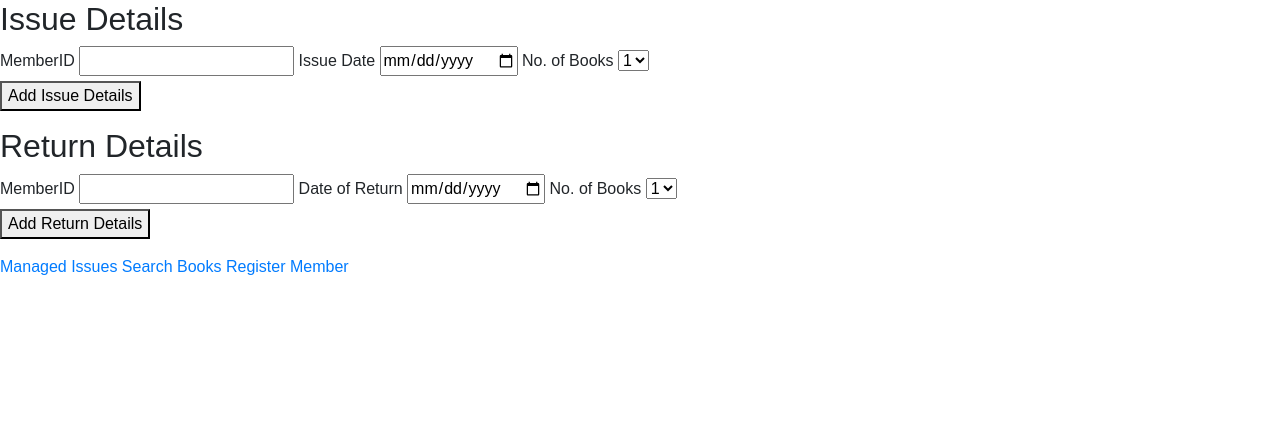
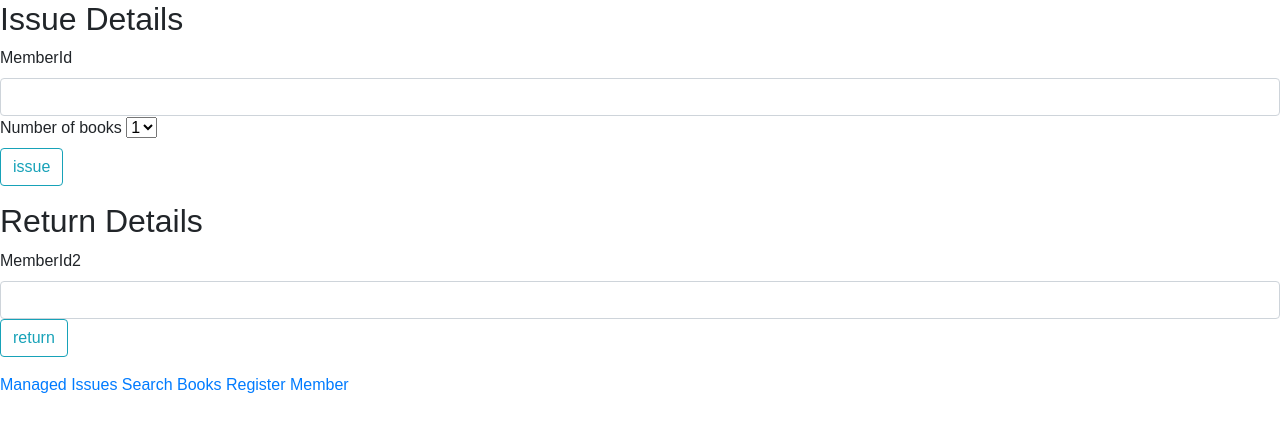
Before and after one commit to pran01/LibraryManagement, a Flask app: page /home in a window 1280 px wide. Shown: the top 432 px of the page. Run offline with Flask 2, Linux system fonts and the light colour scheme; a user stored in the database is signed in; some libraries are stand-ins or nearby versions.

Commit message:
Forms created partially

```diff
--- a/librarymanagement/forms.py
+++ b/librarymanagement/forms.py
@@ -1,8 +1,25 @@
+from datetime import date
 from flask_wtf import FlaskForm
-from wtforms import StringField,PasswordField,SubmitField
+from wtforms import StringField,PasswordField,SubmitField, DateTimeField, SelectField, IntegerField
 from wtforms.validators import DataRequired,Length,Email
 
 class loginForm(FlaskForm):
+    #email format looks odd. Why username is present? Let's go with email as necessity for logging in?
+    #maybe use: email = StringField('Email', validators=[DataRequired(), Email()])?
+
     email=StringField('Email',validators=[DataRequired(message="username can't be empty"),Length(min=5,message="username has to be greater than 5")])
     password=PasswordField('Password',validators=[DataRequired(message="Password can't be empty")])
     login=SubmitField('Login')
+
+class issueForm(FlaskForm):
+    memberId = IntegerField('MemberId', validators = [DataRequired(message = "Member id can't be empty")])
+    #Check for the following line. If it doesn't work, try dropping the () of today
+    date = DateTimeField('Date', default = date.today())
+    #Check the following. Make the ints to strings in choices if any problem.
+    bookId = IntegerField('BookId')
+    #Check the following code. 'Add' instead of 'issue'?
+    issueDetails = SubmitField('issue')
+
+class returnForm(FlaskForm):
+    memberId2 = IntegerField('MemberId2', validators = [DataRequired(message = "Member id can't be empty")])
+    returnDetails = SubmitField('return')
--- a/librarymanagement/routes.py
+++ b/librarymanagement/routes.py
@@ -1,5 +1,5 @@
 from librarymanagement import app,login_manager
-from librarymanagement.forms import loginForm
+from librarymanagement.forms import loginForm, issueForm, returnForm
 from flask import render_template,redirect,url_for,flash
 from flask_login import login_required,current_user,login_user,logout_user
 from librarymanagement.models import librarian
@@ -27,7 +27,11 @@ def login():
 @app.route("/home")
 @login_required
 def home():
-    return render_template("home.html")
+    issueF = issueForm()
+    returnF = returnForm()
+
+    return render_template("home.html", issueForm=issueF, returnForm=returnF)
+
 
 
 @app.route("/logout")
--- a/librarymanagement/static/js/new.js
+++ b/librarymanagement/static/js/new.js
@@ -7,8 +7,7 @@ let returnBookNo=document.querySelector("#returnBookNo");
 issueBookNo.addEventListener("change",(evt)=>{
     issueBookId.innerHTML="";
         for(let i=0;i<evt.target.value;i++){
-            issueBookId.innerHTML+=`<label>Book ID</label>
-            <input type="number" placeholder="For Book ${i+1}" id="issueBookID${i+1}">`
+            issueBookId.innerHTML+=`{{ issueForm.bookId.label }} {{ issueForm.bookId() }}`
         }
 })
 
--- a/librarymanagement/templates/home.html
+++ b/librarymanagement/templates/home.html
@@ -15,13 +15,21 @@
 <div class="bg2"></div>
 <div>
     <h2>Issue Details</h2>
-    <form class="isdet issue-info form-group">
-        <label for="mid">MemberID</label>
-        <input type="number" id="midk" name="memberid">
-        <label>Issue Date</label>
-        <input type="date" id="id" name="date">
-        <label for="books">No. of Books</label>
-        <select id="issueBookNo" name="books">
+    <!--May need to remove method and action-->
+    <form class="isdet issue-info form-group" method="POST" action="">
+        <!--Secret key (Cross site request) Probably to be added on top of this page -->
+        {{ issueForm.hidden_tag() }}
+        <!-- Values in parentheses are for bootstrap. Need to be removed ? -->
+        {{ issueForm.memberId.label(class="form-control-label") }}
+        {{ issueForm.memberId(class="form-control form-group-lg")}}
+
+        <!-- May remove the following line
+        {{ issueForm.date.label(class="form-control-label") }}
+        {{ issueForm.date(class="form-control form-group-lg")}} -->
+        <!-- May need to remove the following line
+        {{ issueForm.bookId.label(class="form-control-label")}} -->
+        <label>Number of books</label>
+        <select id="issueBookNo">
             <option value=1>1</option>
             <option value=2>2</option>
             <option value=3>3</option>
@@ -29,15 +37,17 @@
             <option value=5>5</option>
         </select>
         <div class="issue-book-id">
-
         </div>
-        <button name="sub" type="submit">Add Issue Details</button>
+        <!--<button name="sub" class="issue-submit" type="submit">Add Issue Details</button>-->
+        {{ issueForm.issueDetails(class="btn btn-outline-info") }}
     </form>
     <h2>Return Details</h2>
     <form class="return-info form-group">
-        <label>MemberID</label>
-        <input type="number" name="memberid">
-        <label>Date of Return</label>
+        <!--Secret key (Cross site request) Probably to be added on top of this page -->
+        {{ returnForm.hidden_tag() }}
+        {{ returnForm.memberId2.label(class="form-control-label") }}
+        {{ returnForm.memberId2(class="form-control form-group-lg")}}
+        <!-- <label>Date of Return</label>
         <input type="date" id="id" name="date">
         <label for="books">No. of Books</label>
         <select id="returnBookNo" name="books">
@@ -50,13 +60,12 @@
         <div class="return-book-id">
 
         </div>
-        <button name="sub" id="returnSubmit" type="submit">Add Return Details</button>
+        <button name="sub" id="returnSubmit" type="submit">Add Return Details</button> -->
+        {{ returnForm.returnDetails(class="btn btn-outline-info") }}
     </form>
     <a href=" " target="_blank">Managed Issues</a>
     <a href="" target="_blank">Search Books</a>
     <a href="" target="_blank">Register Member</a>
 </div>
-</div>
-
 
 {% endblock %}
```
